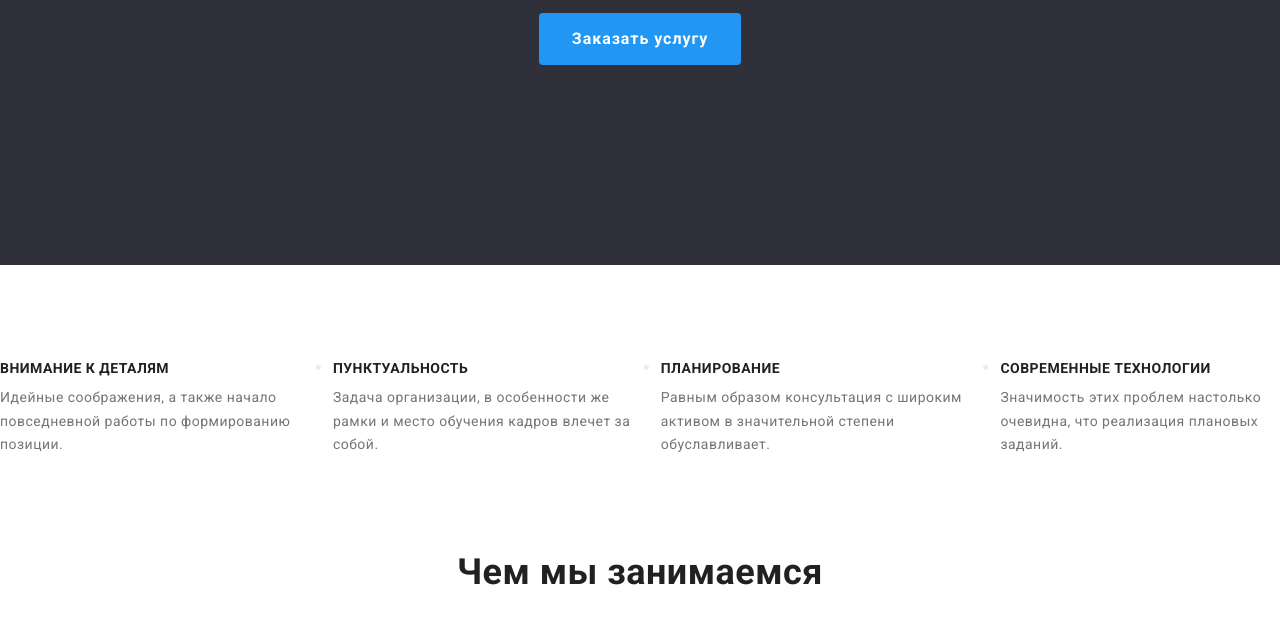
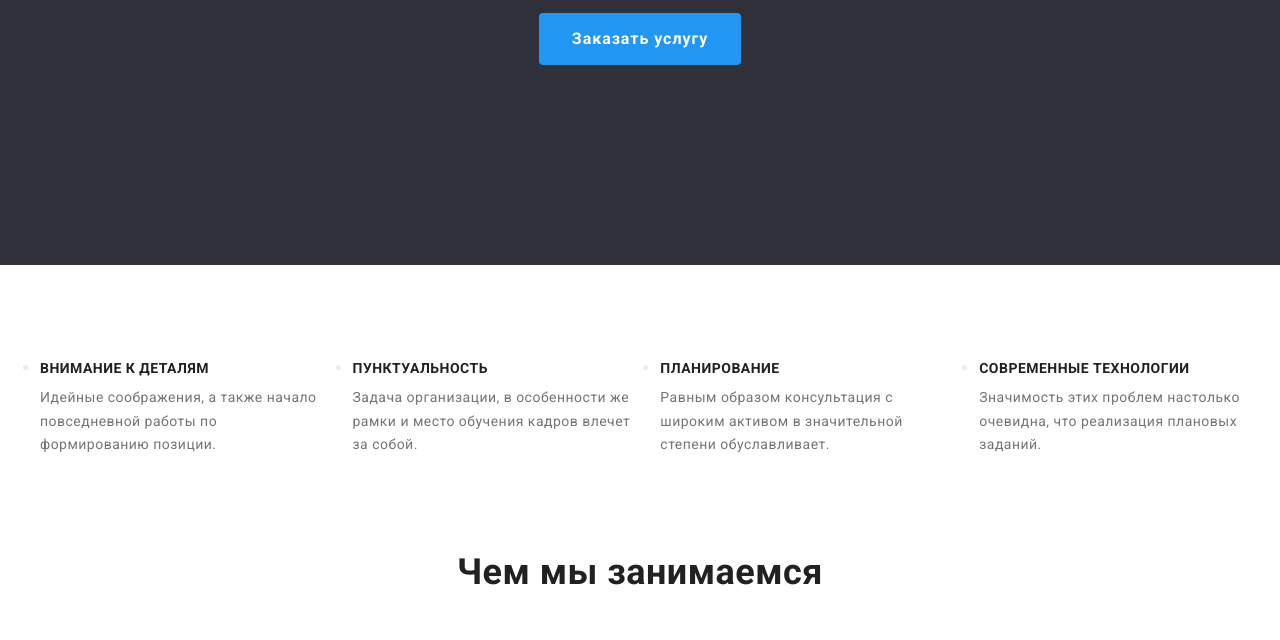
Before and after one commit to andrew17752985/goit-markup-hw-03, a plain HTML site: page index.html in a window 1280 px wide. Shown: the part 418-1058 px from the top of the page. Drawn offline with nearby package versions, Linux system fonts and the light colour scheme.

Commit message:
updetishche

```diff
--- a/css/styles.css
+++ b/css/styles.css
@@ -112,7 +112,6 @@ padding-bottom: 32px;
 }
 .header-tel-item + .header-tel-item {
   margin-left: 50px;
-  /* ------почему не работает? */
 }
 
 .header-tel-link {
@@ -167,6 +166,11 @@ padding-bottom: 32px;
   padding-top: 94px;
   padding-bottom: 94px;
 }
+.work-section{
+  width: 1200px;
+  margin-left: auto;
+  margin-right: auto;
+}
 .advantages-list {
   display: flex;
 }
@@ -192,6 +196,7 @@ padding-bottom: 32px;
 .work {
   padding-bottom: 94px;
 }
+
 
 .work-title {
   margin-bottom: 50px;
```
